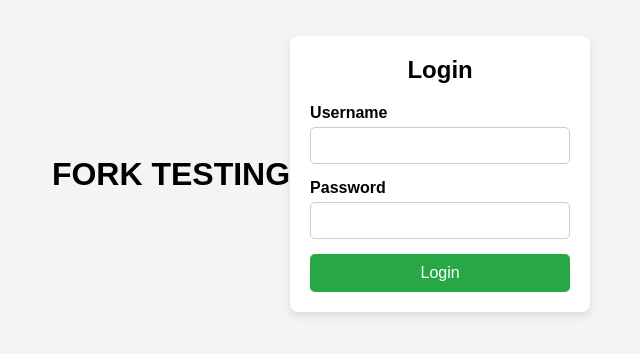
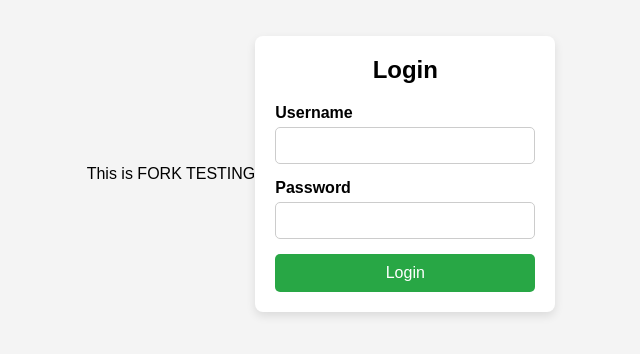
Before and after one commit to alinoaman/fork-testing, a plain HTML site: page index.html in a window 1280 px wide. Shown: the part 226-580 px from the top of the page, without its empty margins (319-959 px from the left). Drawn offline with Linux system fonts and the light colour scheme.

Commit message:
Update index.html

```diff
--- a/index.html
+++ b/index.html
@@ -67,7 +67,7 @@
     </style>
 </head>
 <body>
-    <h1> FORK TESTING</h1>
+<p> This is FORK TESTING </p>
     <div class="login-container">
         <h2>Login</h2>
         <form action="/login" method="POST">
```
